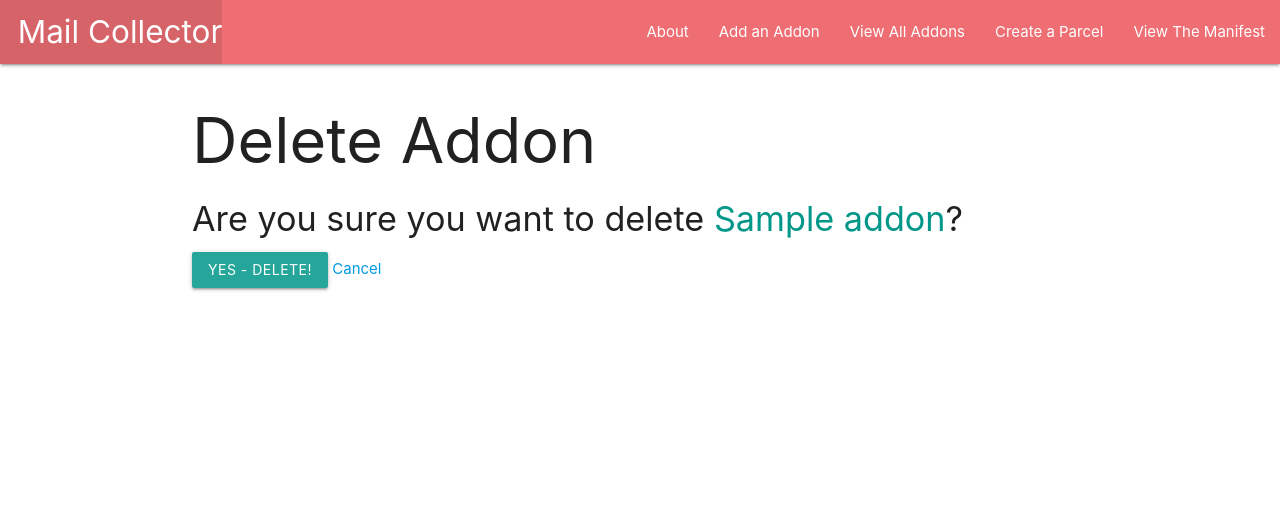
After one commit to dominikconway/mail_collector, a Django app: page /addons/1/delete/ in a window 1280 px wide. The commit adds this page. Shown: the top 528 px of the page. Run offline with Django 4.2, Linux system fonts and the light colour scheme; tables that the repository leaves empty hold one stand-in row (values such as "Sample post").

Commit message:
adds delete addon route

```diff
--- /dev/null
+++ b/main_app/templates/main_app/addon_confirm_delete.html
@@ -0,0 +1,13 @@
+{% extends 'base.html' %}
+
+{% block content %}
+  <h1>Delete Addon</h1>
+
+  <h4>Are you sure you want to delete <span class="teal-text">{{ object.name }}</span>?</h4>
+
+  <form action="" method="POST">
+    {% csrf_token %}
+    <input type="submit" value="Yes - Delete!" class="btn">
+    <a href="{% url 'addons_detail' object.id %}">Cancel</a>
+  </form>
+{% endblock %}
--- a/main_app/templates/main_app/addon_detail.html
+++ b/main_app/templates/main_app/addon_detail.html
@@ -1,7 +1,7 @@
 {% extends 'base.html' %}
 {% block content %}
 
-<h1>Toy Details</h1>
+<h1>Add-on Details</h1>
 
 <div class="row">
   <div class="col s6 col-offset-3">
--- a/main_app/views.py
+++ b/main_app/views.py
@@ -77,7 +77,7 @@ class AddOnsUpdate(UpdateView):
 
 class AddonsDelete(DeleteView):
   model = Addon
-  success_url = '/addon/'
+  success_url = '/addons/'
 
 def assoc_addon(request, parcel_id, addon_id):
   # Note that you can pass a toy's id instead of the whole object
```
